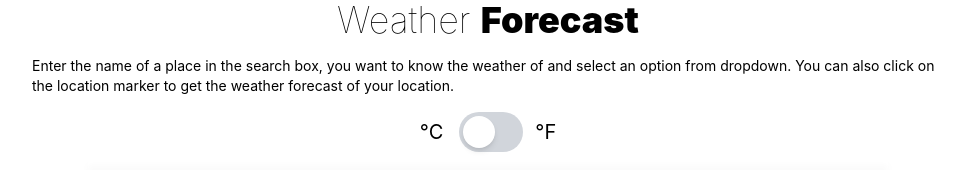
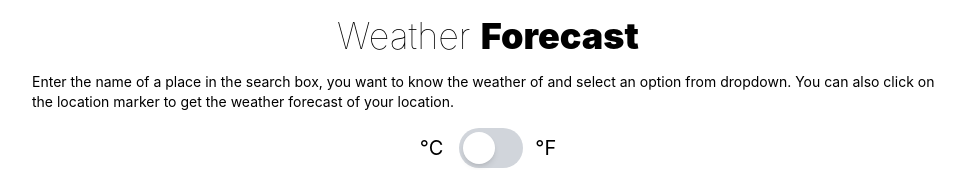
Before and after one commit to mmshabab90/open-weather, a React (Create React App) app: page / in a window 1280 px wide. Shown: the top 170 px of the page, without its empty margins (152-1117 px from the left). Built offline with nearby package versions, Linux system fonts and the light colour scheme; no server answers.

Commit message:
fixed alert styling and location

```diff
--- a/src/components/Alert.tsx
+++ b/src/components/Alert.tsx
@@ -6,11 +6,11 @@ interface Props {
     color: string
 }
 
-const Alert: FC<Props> = ({ error,color }) => {
+const Alert: FC<Props> = ({ error, color }) => {
     return (
         error && (
             <section
-                className={`flex flex-col mb-4 mt-4 w-3/4 rounded-lg ${color} px-6 py-5 text-base font-semibold text-black`}
+                className={`flex flex-col mb-4 mt-4 w-full rounded-lg ${color} px-6 py-5 text-base font-semibold text-black`}
                 role="alert"
             >
                 <div className="font-bold">{error.humanReadable}</div>
--- a/src/components/Dashboard.tsx
+++ b/src/components/Dashboard.tsx
@@ -150,10 +150,14 @@ const Dashboard: FC = () => {
                             </div>
                         </section>
                     </Search>
+                    {errorMessage && (
+                        <div className="mt-4">
+                            <Alert error={errorMessage} color="bg-rose-300" />
+                        </div>
+                    )}
                 </>
             )}
 
-            {errorMessage && <Alert error={errorMessage} color="bg-rose-300" />}
             {!connectedToInternet && (
                 <Alert
                     error={{
--- a/src/components/Header.tsx
+++ b/src/components/Header.tsx
@@ -8,7 +8,7 @@ interface Props {
 const Header: FC<Props> = ({ onUnitChange }) => {
     return (
         <>
-            <div className="flex flex-col justify-center items-center">
+            <div className="flex flex-col justify-center items-center mt-4">
                 <div>
                     <h1 className="text-4xl font-thin">
                         Weather <span className="font-black">Forecast</span>
```
Also changed, not shown: 1 other file (tests, documents, lock files or other folders).
